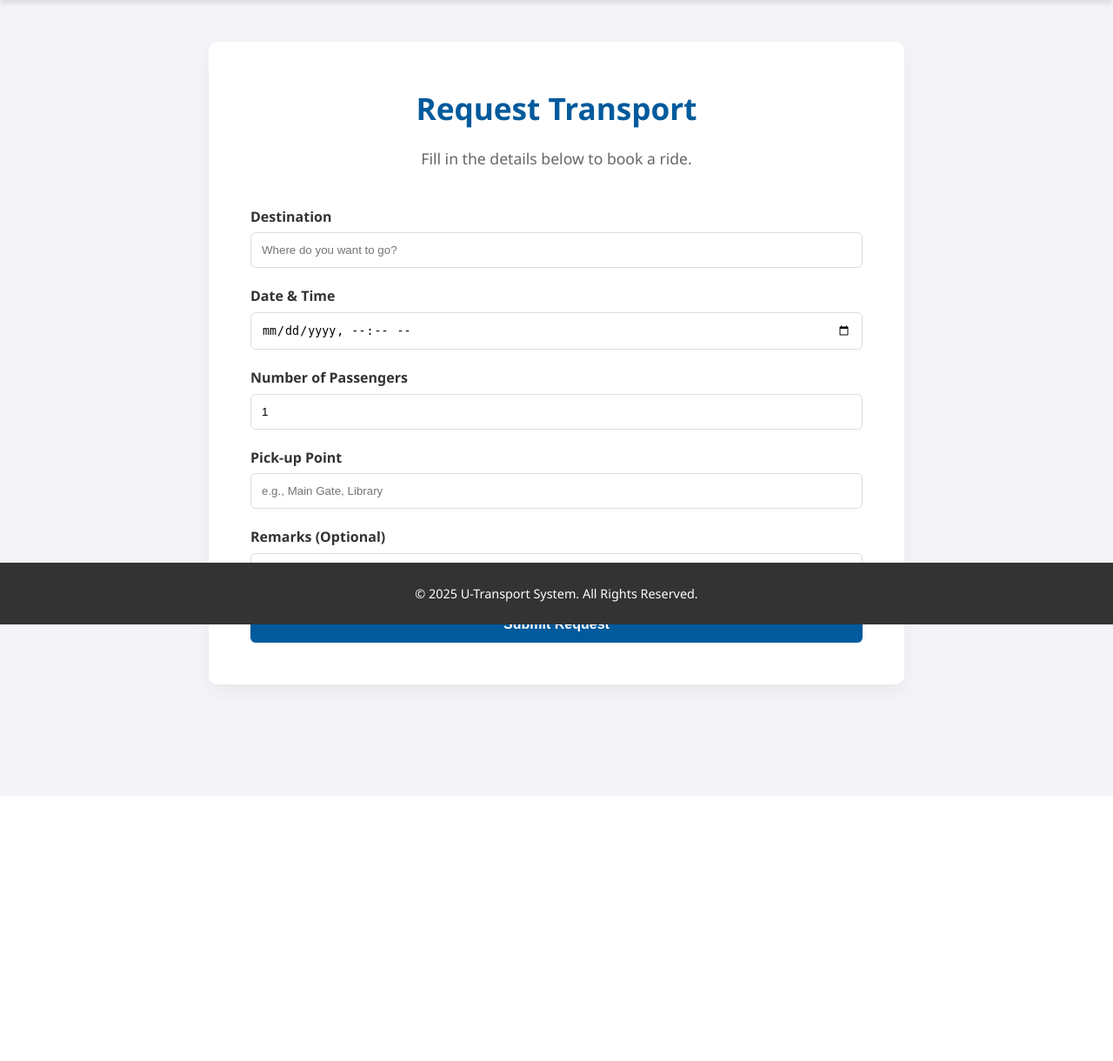
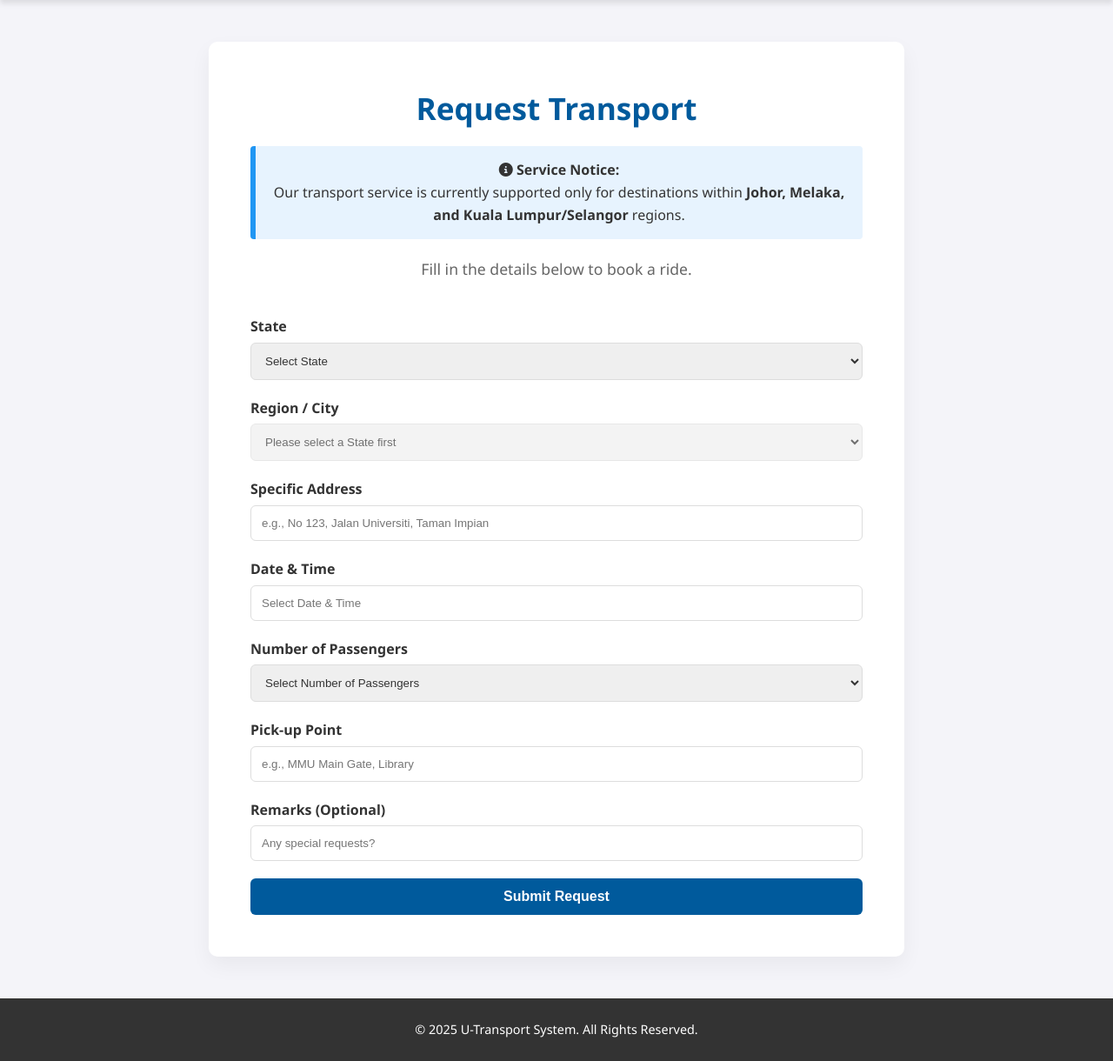
Before and after one commit to edwin4ceo/U-Transport-System, a PHP site: page /passanger_request_transport.php in a window 1280 px wide. Shown: the part 82-1302 px from the top of the page at 87% size. Before the commit the page ends 891 px from the top, so only its background shows below. Run offline with PHP 8.4, Linux system fonts and the light colour scheme; the visitor is signed in with stand-in values (Sample User, id 1).

Commit message:
p_reqeust

```diff
--- a/db_connect.php
+++ b/db_connect.php
@@ -3,19 +3,20 @@
 // Define database connection constants
 define('DB_HOST', 'localhost');
 define('DB_USER', 'root');
-define('DB_PASS', ''); // MySQL password, often empty in a local XAMPP/WAMP setup
-define('DB_NAME', 'u_transport'); // The database name created
+define('DB_PASS', ''); // MySQL password
+define('DB_NAME', 'u_transport'); // The database name
 
 // Create a database connection
-$connection = mysqli_connect(DB_HOST, DB_USER, DB_PASS, DB_NAME);
+// FIX: Changed variable name from $connection to $conn to match other files
+$conn = mysqli_connect(DB_HOST, DB_USER, DB_PASS, DB_NAME);
 
 // Check if the connection was successful
-if (!$connection) {
+if (!$conn) {
     // If connection fails, stop the script and display an error message.
     die("Database connection failed: " . mysqli_connect_error());
 }
 
 // Optional: Set the character set to utf8mb4 for full Unicode support
-mysqli_set_charset($connection, "utf8mb4");
+mysqli_set_charset($conn, "utf8mb4");
 
 ?>
--- a/footer.php
+++ b/footer.php
@@ -1,6 +1,6 @@
 </div> </main>
 
-    <footer style="background-color: #333; color: #fff; text-align: center; padding: 1.5rem 0; position: fixed; bottom: 0; left: 0; width: 100%; z-index: 999;">
+    <footer>
         <div class="container">
             <p>&copy; <?php echo date("Y"); ?> U-Transport System. All Rights Reserved.</p>
         </div>
--- a/passanger_request_transport.php
+++ b/passanger_request_transport.php
@@ -12,25 +12,29 @@ if(!isset($_SESSION['student_id'])){
 // 2. Handle Form Submission
 if(isset($_POST['request'])){
     $student_id   = $_SESSION['student_id'];
-    $destination  = $_POST['destination'];
+
+    // Combine State, Region, and Address into one string
+    $state        = $_POST['state'];
+    $region       = $_POST['region'];
+    $address      = $_POST['address'];
+    $destination  = $state . ", " . $region . " - " . $address;
+
     $datetime     = $_POST['date_time'];
     $passengers   = $_POST['passengers'];
     $pickup       = $_POST['pickup'];
     $remark       = $_POST['remark'];
 
     // Basic Validation
-    if(empty($destination) || empty($datetime) || empty($pickup)){
+    if(empty($state) || empty($region) || empty($address) || empty($datetime) || empty($pickup) || empty($passengers)){
         alert("Please fill in all required fields.");
     } else {
         // 3. Insert into Database
-        // Note: Ensure your database has a table named 'bookings'
-        // with columns: id, student_id, destination, date_time, passengers, pickup_point, remark, status
         $sql = "INSERT INTO bookings (student_id, destination, date_time, passengers, pickup_point, remark, status)
                 VALUES ('$student_id', '$destination', '$datetime', '$passengers', '$pickup', '$remark', 'Pending')";
 
         if($conn->query($sql)){
             alert("Transport request submitted successfully!");
-            redirect("passanger_booking_history.php"); // Redirect to history page to see status
+            redirect("passanger_booking_history.php");
         } else {
             alert("Error submitting request: " . $conn->error);
         }
@@ -41,20 +45,51 @@ if(isset($_POST['request'])){
 <?php include "header.php"; ?>
 
 <h2>Request Transport</h2>
+
+<div style="background-color: #e7f3fe; border-left: 6px solid #2196F3; padding: 15px; margin-bottom: 20px; border-radius: 4px;">
+    <strong><i class="fa-solid fa-circle-info"></i> Service Notice:</strong> <br>
+    Our transport service is currently supported only for destinations within
+    <strong>Johor, Melaka, and Kuala Lumpur/Selangor</strong> regions.
+</div>
+
 <p>Fill in the details below to book a ride.</p>
 
 <form action="" method="POST">
-    <label>Destination</label>
-    <input type="text" name="destination" required placeholder="Where do you want to go?">
+
+    <label>State</label>
+    <select name="state" id="stateSelect" required style="color: #333;">
+        <option value="" disabled selected hidden>Select State</option>
+        <option value="Johor">Johor</option>
+        <option value="Melaka">Melaka</option>
+        <option value="Kuala Lumpur/Selangor">Kuala Lumpur/Selangor</option>
+    </select>
+
+    <label>Region / City</label>
+    <select name="region" id="regionSelect" required style="color: #333;" disabled>
+        <option value="" disabled selected hidden>Please select a State first</option>
+        </select>
+
+    <label>Specific Address</label>
+    <input type="text" name="address" required placeholder="e.g., No 123, Jalan Universiti, Taman Impian">
 
     <label>Date & Time</label>
-    <input type="datetime-local" name="date_time" required>
+    <input type="text" name="date_time" placeholder="Select Date & Time"
+           onfocus="(this.type='datetime-local')"
+           onblur="(this.type='text')" required>
 
     <label>Number of Passengers</label>
-    <input type="number" name="passengers" min="1" max="6" value="1" required>
+    <select name="passengers" required style="color: #333;">
+        <option value="" disabled selected hidden>Select Number of Passengers</option>
+        <option value="1">1 Passenger</option>
+        <option value="2">2 Passengers</option>
+        <option value="3">3 Passengers</option>
+        <option value="4">4 Passengers</option>
+        <option value="5">5 Passengers</option>
+        <option value="6">6 Passengers</option>
+    </select>
 
     <label>Pick-up Point</label>
-    <input type="text" name="pickup" required placeholder="e.g., Main Gate, Library">
+    <input type="text" name="pickup" required placeholder="e.g., MMU Main Gate, Library">
 
     <label>Remarks (Optional)</label>
     <input type="text" name="remark" placeholder="Any special requests?">
@@ -62,4 +97,43 @@ if(isset($_POST['request'])){
     <button type="submit" name="request">Submit Request</button>
 </form>
 
+<script>
+    const stateSelect = document.getElementById('stateSelect');
+    const regionSelect = document.getElementById('regionSelect');
+
+    const regions = {
+        "Johor": [
+            "Johor Bahru", "Skudai", "Muar", "Batu Pahat",
+            "Kluang", "Segamat", "Kulai", "Tangkak", "Pagoh"
+        ],
+        "Melaka": [
+            "Melaka City", "Ayer Keroh", "Alor Gajah", "Jasin"
+        ],
+        "Kuala Lumpur/Selangor": [
+            "Kuala Lumpur", "Petaling Jaya", "Shah Alam",
+            "Subang Jaya", "Cyberjaya", "Putrajaya", "Seremban", "Nilai"
+        ]
+    };
+
+    stateSelect.addEventListener('change', function() {
+        const selectedState = this.value;
+
+        regionSelect.innerHTML = '<option value="" disabled selected hidden>Select Region / City</option>';
+
+        if (selectedState && regions[selectedState]) {
+            regionSelect.disabled = false;
+
+            regions[selectedState].forEach(function(city) {
+                const option = document.createElement('option');
+                option.value = city;
+                option.textContent = city;
+                regionSelect.appendChild(option);
+            });
+        } else {
+            regionSelect.disabled = true;
+            regionSelect.innerHTML = '<option value="" disabled selected hidden>Please select a State first</option>';
+        }
+    });
+</script>
+
 <?php include "footer.php"; ?>
--- a/style.css
+++ b/style.css
@@ -23,11 +23,16 @@ body {
     color: var(--dark-gray);
     line-height: 1.6;
 
-    /* Ensure body takes at least full viewport height */
+    /* --- STICKY FOOTER SETUP --- */
+    /* 1. Use Flexbox to manage vertical layout */
+    display: flex;
+    flex-direction: column;
+
+    /* 2. Force body to be at least the height of the screen */
     min-height: 100vh;
 
-    /* Padding to prevent content from being hidden behind the fixed footer */
-    padding-bottom: 80px;
+    /* 3. Remove padding-bottom (Footer is no longer fixed, so no padding needed) */
+    padding-bottom: 0;
 }
 
 html {
@@ -161,6 +166,11 @@ header .btn-register:hover {
 /* --- Main Content Area --- */
 main {
     padding: 3rem 0;
+
+    /* --- STICKY FOOTER LOGIC --- */
+    /* This forces the main area to grow and fill empty space */
+    /* It pushes the footer down to the bottom */
+    flex: 1;
 }
 
 .content-area {
@@ -305,12 +315,11 @@ footer {
     padding: 1.5rem 0;
     font-size: 0.9rem;
 
-    /* Fixed position at bottom */
-    position: fixed;
-    left: 0;
-    bottom: 0;
+    /* --- RESTORED TO NORMAL FLOW --- */
+    /* No longer fixed position */
+    /* Flexbox on Body + Main will handle the positioning */
     width: 100%;
-    z-index: 999;
+    margin-top: auto;
 }
 
 /* --- Responsive Design --- */
```
